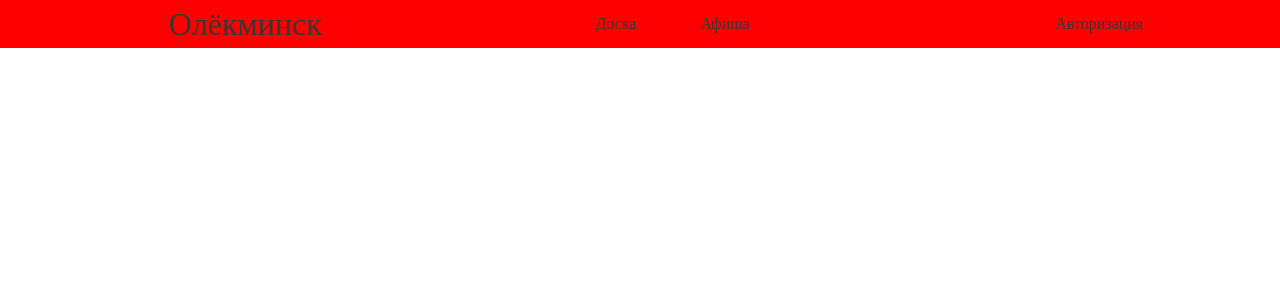
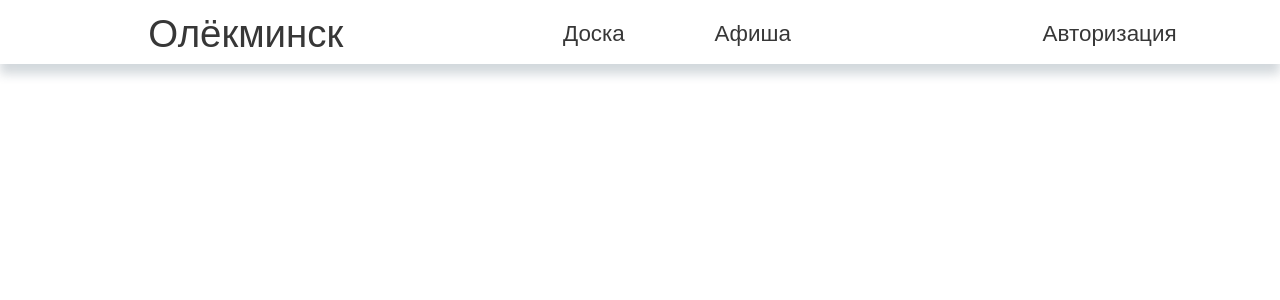
Before and after one commit to Sskame1/Project-Olk, a Next.js app: page / in a window 1280 px wide. Shown: the top 300 px of the page. Built offline with nearby package versions, Linux system fonts and the light colour scheme.

Commit message:
upd header

```diff
--- a/app/globals.scss
+++ b/app/globals.scss
@@ -0,0 +1,10 @@
+@import url('https://fonts.googleapis.com/css2?family=Open+Sans:ital,wght@0,300..800;1,300..800&display=swap');
+
+* {
+    font-family: "Open Sans", sans-serif;
+    font-weight: 400;
+}
+
+html {
+    height: 100%;
+}
--- a/components/Header/Header.scss
+++ b/components/Header/Header.scss
@@ -1,8 +1,9 @@
 .header {
-    height: 3em;
+    height: 4em;
 
-    background-color: red;
+    // background-color: red;
 
+    box-shadow: 0px 10px 10px 0px rgba(34, 60, 80, 0.2);
     .header__container {
         display: flex;
         justify-content: space-around;
@@ -11,7 +12,13 @@
 
 
         .header--logo {
-            font-size: 2em;
+            font-size: 2.4em;
+        }
+
+        .header--nav,
+        .header--auth {
+            font-weight: bold;
+            font-size: 1.4em;
         }
 
         a {
@@ -21,5 +28,6 @@
         a:last-of-type {
             margin-right: -2em;
         }
+
     }
 }
```
